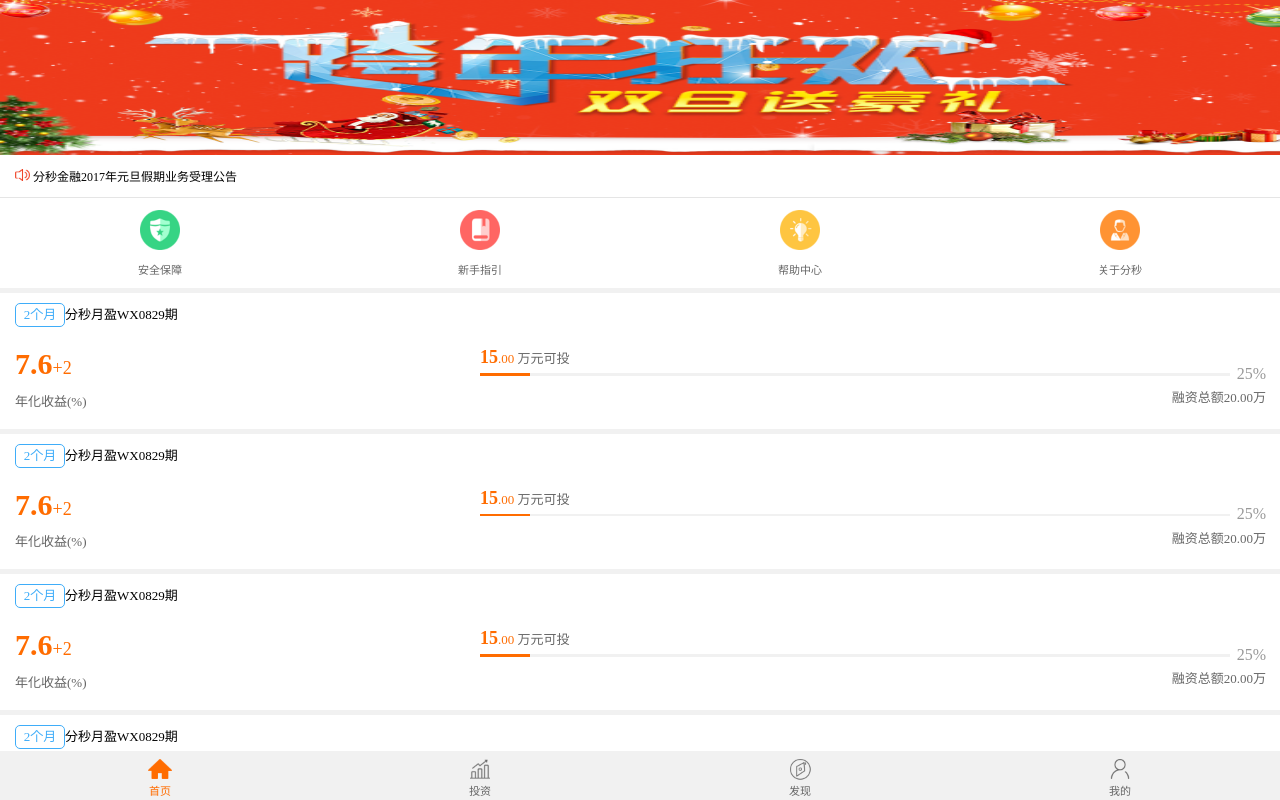
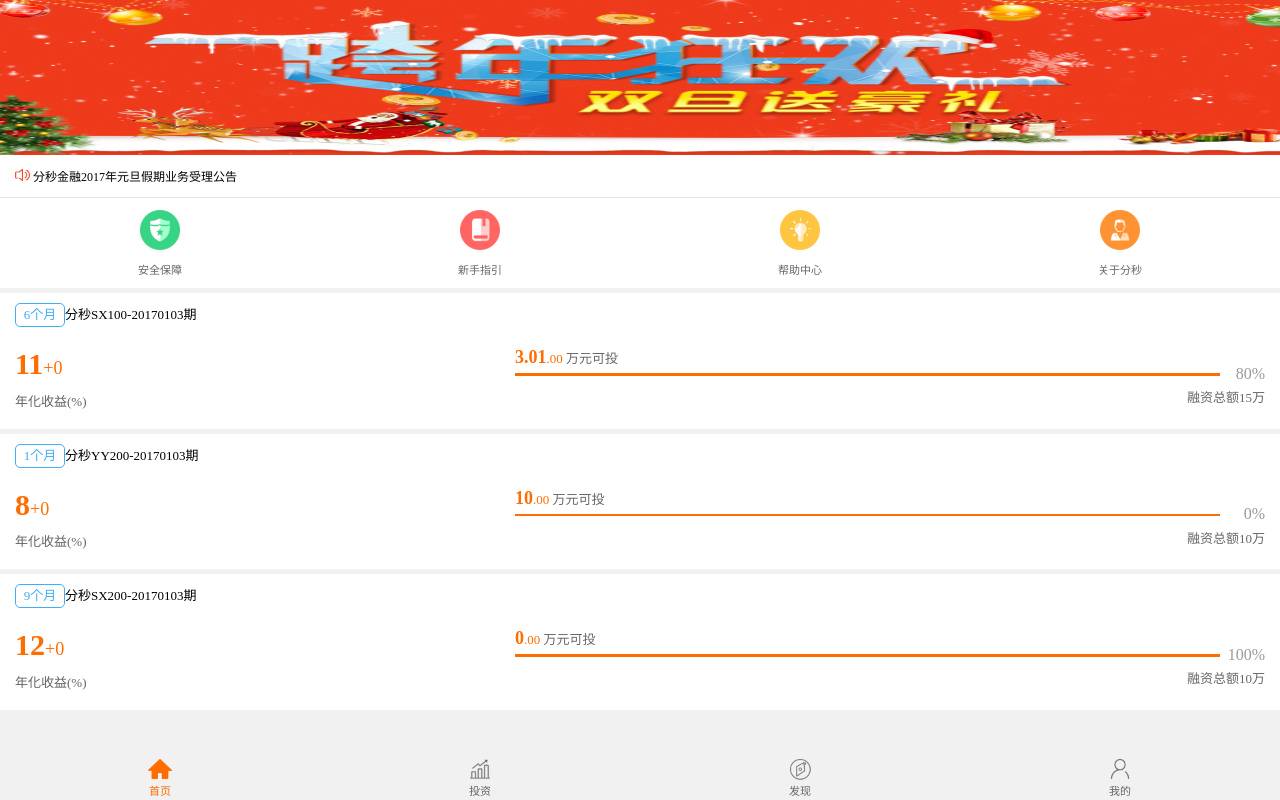
Before and after one commit to i5star/fmjr-demo, a Vue app: page / in a window 1280 px wide. Built offline with nearby package versions, Linux system fonts and the light colour scheme.

Commit message:
feat: add mock, axios, vuex and vue router

```diff
--- a/src/main.js
+++ b/src/main.js
@@ -1,13 +1,31 @@
 // The Vue build version to load with the `import` command
 // (runtime-only or standalone) has been set in webpack.base.conf with an alias.
 import Vue from 'vue';
+import axios from 'axios';
+import vueAxios from 'vue-axios';
+import vuex from 'vuex';
+import vueRouter from 'vue-router';
+
 import App from './App';
 
+// stores
+import indexStore from './store/index.js';
+
 require('normalize.css');
+
+Vue.use(vueAxios, axios);
+Vue.use(vuex);
+Vue.use(vueRouter);
+
+// 使用mock.js拦截ajax请求
+if (process.env.NODE_ENV !== 'production') {
+    require('./mocks/index.js');
+}
 
 /* eslint-disable no-new */
 new Vue({
     el: '#app',
+    store: indexStore,
     template: '<App/>',
     components: { App },
 });
--- /dev/null
+++ b/src/mocks/index.js
@@ -0,0 +1,57 @@
+import Mock from 'mockjs';
+
+Mock.mock('http://192.168.1.13:8080/jinshizi-manage-web/api/subject/list?pageOffset=2&pageSize=3', {
+    success: true,
+    data: {
+        pageOffset: 2,
+        count: 8,
+        pageSize: 3,
+        firstResult: 3,
+        maxResults: 6,
+        totalPage: 3,
+        params: {
+            all_status: [
+                5,
+                6,
+                8,
+            ],
+        },
+        list: [
+            {
+                lendRate: 11.00,
+                isNewer: 0,
+                subjectName: '分秒SX100-20170103期',
+                subjectType: 2,
+                lendAmt: 150000.00,
+                investMoney: 119900.00,
+                rewardRate: 0.00,
+                lendDate: 6,
+                subjectLabel: '3',
+                productName: '分秒省心',
+            }, {
+                lendRate: 8.00,
+                isNewer: 0,
+                subjectName: '分秒YY200-20170103期',
+                subjectType: 2,
+                lendAmt: 100000.00,
+                investMoney: 0.00,
+                rewardRate: 0.00,
+                lendDate: 1,
+                subjectLabel: '3',
+                productName: '分秒月盈',
+            }, {
+                lendRate: 12.00,
+                isNewer: 0,
+                subjectName: '分秒SX200-20170103期',
+                subjectType: 2,
+                lendAmt: 100000.00,
+                investMoney: 100000.00,
+                rewardRate: 0.00,
+                lendDate: 9,
+                subjectLabel: '3',
+                productName: '分秒省心',
+            },
+        ],
+    },
+    code: '1000',
+});
--- a/src/pages/index/good.vue
+++ b/src/pages/index/good.vue
@@ -2,21 +2,22 @@
     <div class="index-good">
         <div>
             <div>
-                <span>2个月</span>
+                <span>{{ lendDate }}个月</span>
             </div>
-            <span>分秒月盈WX0829期</span>
+            <span>{{ subjectName }}</span>
         </div>
         <div class="fix-float">
             <div>
                 <p>
-                    <strong>7.6</strong>+2
+                    <strong>{{ lendRate }}</strong>+{{ rewardRate }}
                 </p>
                 <p>年化收益(%)</p>
             </div>
             <div>
+                <div>
                     <p>
                         <span>
-                        <strong>15</strong>.00
+                            <strong>{{ (lendAmt - investMoney) / 10000 }}</strong>.00
                         </span>
                         万元可投
                     </p>
@@ -24,9 +25,10 @@
                         <div>
                             <div></div>
                         </div>
-                    <p>25%</p>
+                        <p>{{ investMoney / lendAmt * 100 | toFixed(0) }}%</p>
                     </div>
-                <p>融资总额20.00万</p>
+                    <p>融资总额{{ lendAmt / 10000 }}万</p>
+                </div>
             </div>
         </div>
     </div>
@@ -35,6 +37,34 @@
 <script>
     export default {
         name: 'Good',
+        props: {
+            lendDate: {
+                type: Number,
+            },
+            subjectName: {
+                type: String,
+            },
+            lendRate: {
+                type: Number,
+            },
+            rewardRate: {
+                type: Number,
+            },
+            lendAmt: {
+                type: Number,
+            },
+            investMoney: {
+                type: Number,
+            },
+        },
+        filters: {
+            toFixed(value, digit) {
+                if (typeof value === 'number') {
+                    return value.toFixed(digit);
+                }
+                return value;
+            },
+        },
     };
 </script>
 
@@ -72,6 +102,7 @@
             // 下左部分
             & > :nth-child(1) {
                 float: left;
+                width: 40%;
                 & > :nth-child(1) {
                     color: $allColor;
                     font-size: 18px;
@@ -88,9 +119,12 @@
 
             // 下右部分
             & > :nth-child(2) {
+                $rateTextWidth: 45px;
+
                 float: right;
-                padding:20px 35px 13px 0px;
                 width:60%;
+                & > div {
+                    padding:20px $rateTextWidth 13px 0px;
                     & > :nth-child(1) {
                         font-size: 13px;
                         color: #666;
@@ -107,7 +141,7 @@
                             height: 2.5px;
                             background-color: #f1f1f1;
                             & > div {
-                            width: 50px;
+                                width: 100%;
                                 height: 2.5px;
                                 margin:5px 5px 15px 0px;
                                 background-color: $allColor;
@@ -115,7 +149,7 @@
                         }
                         & > :nth-child(2) {
                             float: right;
-                        margin-right: -36px;
+                            margin-right: -$rateTextWidth;
                             margin-top: -11px;
                             color :#999;
                         }
@@ -125,7 +159,8 @@
                         color: #666;
                         text-align: right;
                         padding-top: 8px;
-                   margin-right: -36px;
+                    margin-right: -$rateTextWidth;
+                    }
                 }
             }
         }
--- a/src/pages/index/goodList.vue
+++ b/src/pages/index/goodList.vue
@@ -2,30 +2,35 @@
     <div class="index-goodlist">
         <Good
             v-for="good of goods"
+            :lendDate="good.lendDate"
+            :subjectName="good.subjectName"
+            :lendRate="good.lendRate"
+            :rewardRate="good.rewardRate"
+            :lendAmt="good.lendAmt"
+            :investMoney="good.investMoney"
         ></Good>
     </div>
 </template>
 
 <script>
+    import { mapState } from 'vuex';
     import Good from './good.vue';
 
     export default {
         data() {
             return {
-                goods: [
-                    {},
-                    {},
-                    {},
-                    {},
-                    {},
-                    {},
-                ],
             };
         },
         name: 'GoodList',
         components: {
             Good,
         },
+        computed: mapState({
+            goods: state => state.goodList,
+        }),
+        created() {
+            this.$store.dispatch('getGoodList');
+        },
     };
 </script>
 
--- /dev/null
+++ b/src/store/index.js
@@ -0,0 +1,24 @@
+import vue from 'vue';
+import vuex from 'vuex';
+
+vue.use(vuex);
+
+const index = new vuex.Store({
+    state: {
+        goodList: [],
+    },
+    mutations: {
+        setGoodList(state, goodList) {
+            state.goodList = goodList;
+        },
+    },
+    actions: {
+        getGoodList(context) {
+            vue.axios.get('http://192.168.1.13:8080/jinshizi-manage-web/api/subject/list?pageOffset=2&pageSize=3').then((response) => {
+                context.commit('setGoodList', response.data.data.list);
+            });
+        },
+    },
+});
+
+export default index;
```
Also changed, not shown: package.json (+6 -1 lines), src/router.js (added, +15 -0 lines), .eslintrc.js. Lines whose indentation alone changed are shown as unchanged.
